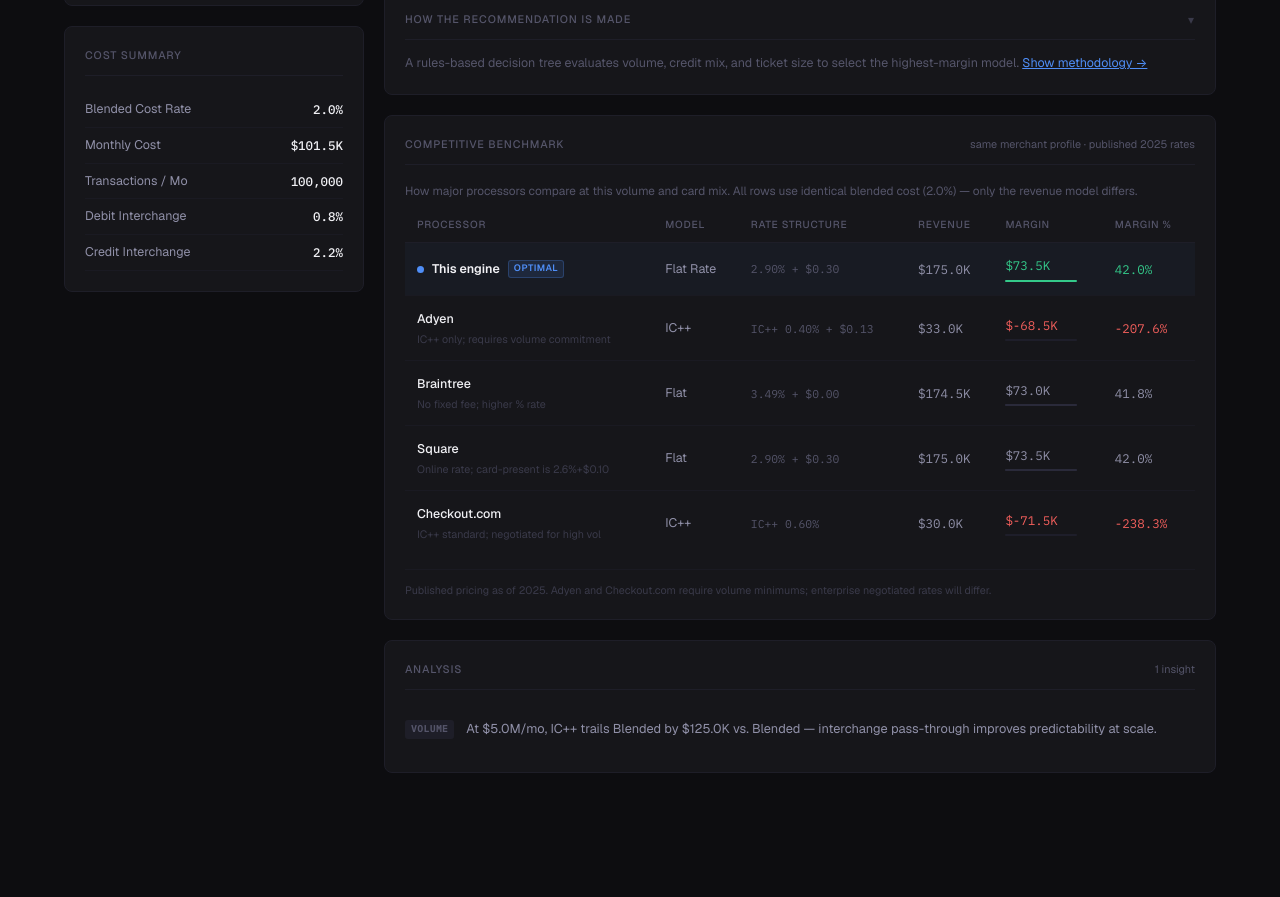
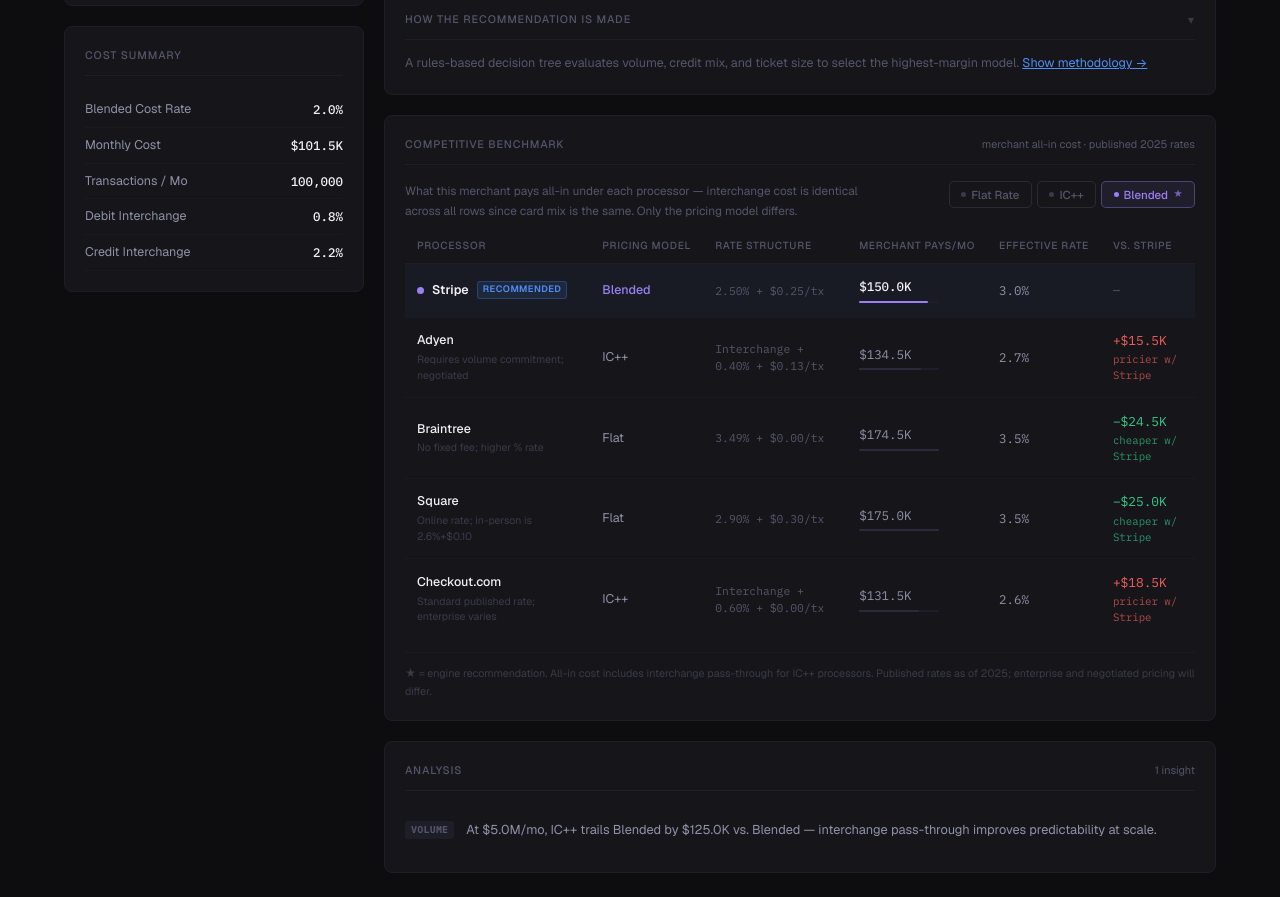
Before and after one commit to alxmak-cmd/card-pricing-engine, a React (Vite) app: page / in a window 1280 px wide. Shown: the part 680-1577 px from the top of the page. Before the commit the page ends 1485 px from the top, so only its background shows below. Built offline with nearby package versions, Linux system fonts and the light colour scheme.

Commit message:
Update App.jsx

```diff
--- a/src/App.jsx
+++ b/src/App.jsx
@@ -122,18 +122,63 @@
 
 // ── COMPETITIVE BENCHMARKS ────────────────────────────────────────────────────
 
-// Rates reflect published 2025 pricing for mid-market merchants
+// What the MERCHANT pays — all-in processing cost to the merchant.
+// For IC++ processors: merchant pays interchange + markup + fixed fees.
+// For flat-rate processors: merchant pays the flat % + fixed fee.
+// Interchange is the same for all (same card mix) — this is apples-to-apples.
 const COMPETITORS = [
-  { name: "Adyen",        model: "IC++", markup: 0.004, fixed: 0.13, note: "IC++ only; requires volume commitment" },
-  { name: "Braintree",    model: "Flat", rate: 0.0349,  fixed: 0.00, note: "No fixed fee; higher % rate" },
-  { name: "Square",       model: "Flat", rate: 0.029,   fixed: 0.30, note: "Online rate; card-present is 2.6%+$0.10" },
-  { name: "Checkout.com", model: "IC++", markup: 0.006, fixed: 0.00, note: "IC++ standard; negotiated for high vol" },
+  {
+    name: "Adyen",
+    pricingModel: "IC++",
+    // Merchant pays: interchange (pass-through) + 0.40% markup + $0.13/tx
+    markupPct: 0.004, fixedPerTx: 0.13,
+    rateDisplay: "Interchange + 0.40% + $0.13/tx",
+    note: "Requires volume commitment; negotiated",
+  },
+  {
+    name: "Braintree",
+    pricingModel: "Flat",
+    // Merchant pays: 3.49% flat, no fixed fee
+    flatPct: 0.0349, fixedPerTx: 0.00,
+    rateDisplay: "3.49% + $0.00/tx",
+    note: "No fixed fee; higher % rate",
+  },
+  {
+    name: "Square",
+    pricingModel: "Flat",
+    // Merchant pays: 2.9% + $0.30/tx (online)
+    flatPct: 0.029, fixedPerTx: 0.30,
+    rateDisplay: "2.90% + $0.30/tx",
+    note: "Online rate; in-person is 2.6%+$0.10",
+  },
+  {
+    name: "Checkout.com",
+    pricingModel: "IC++",
+    // Merchant pays: interchange + 0.60% markup, no fixed
+    markupPct: 0.006, fixedPerTx: 0.00,
+    rateDisplay: "Interchange + 0.60% + $0.00/tx",
+    note: "Standard published rate; enterprise varies",
+  },
 ];
 
-function computeCompetitorRevenue(comp, inputs) {
+// What a merchant pays to a competitor — their all-in monthly cost
+function computeMerchantCost(comp, inputs, ic) {
   const txCount = inputs.monthlyVolume / inputs.avgTransaction;
-  if (comp.model === "IC++") return inputs.monthlyVolume * comp.markup + txCount * (comp.fixed || 0);
-  return inputs.monthlyVolume * comp.rate + txCount * comp.fixed;
+  if (comp.pricingModel === "IC++") {
+    // Interchange (actual cost) + processor markup + fixed fees
+    return inputs.monthlyVolume * ic + inputs.monthlyVolume * comp.markupPct + txCount * comp.fixedPerTx;
+  }
+  // Flat rate — merchant pays the flat % + fixed, full stop
+  return inputs.monthlyVolume * comp.flatPct + txCount * comp.fixedPerTx;
+}
+
+// What a merchant pays to Stripe under a given model
+function computeStripeMerchantCost(model, inputs) {
+  const txCount = inputs.monthlyVolume / inputs.avgTransaction;
+  if (model === "Flat")    return inputs.monthlyVolume * PRICING.flatRate + txCount * PRICING.flatFixed;
+  if (model === "IC++")    return inputs.monthlyVolume * (computeBlendedCost(inputs) + PRICING.icppMarkup);
+  if (model === "Blended") return inputs.monthlyVolume * PRICING.blendedRate + txCount * PRICING.blendedFixed;
+  return 0;
 }
 
 // ── PRESETS ───────────────────────────────────────────────────────────────────
@@ -603,33 +648,31 @@
 
 // ── COMPETITIVE BENCHMARK ─────────────────────────────────────────────────────
 
-function CompetitiveBenchmark({ inputs, results }) {
-  const bc = computeBlendedCost(inputs);
+function CompetitiveBenchmark({ inputs, rec }) {
+  const [selectedModel, setSelectedModel] = useState(rec);
+  const ic = computeBlendedCost(inputs); // true interchange cost, same for everyone
 
-  // Find our engine's best margin and which model achieves it
-  const ourBestMargin = Math.max(...Object.values(results).map(r => r.margin));
-  const ourBestModel = Object.keys(results).find(k => results[k].margin === ourBestMargin);
-  const ourRevenue = results[ourBestModel].revenue;
+  // Stripe: what the merchant pays under the selected model
+  const stripeCost = computeStripeMerchantCost(selectedModel, inputs);
 
-  // Build competitor rows
+  // Competitors: what the merchant pays under each processor's model
   const compRows = COMPETITORS.map(comp => {
-    const revenue = computeCompetitorRevenue(comp, inputs);
-    const cost = inputs.monthlyVolume * bc;
-    const margin = revenue - cost;
-    const marginPct = revenue > 0 ? margin / revenue : 0;
-    return { ...comp, revenue, cost, margin, marginPct };
+    const merchantCost = computeMerchantCost(comp, inputs, ic);
+    const savings = merchantCost - stripeCost; // positive = merchant saves with Stripe
+    const savingsPct = merchantCost > 0 ? savings / merchantCost : 0;
+    return { ...comp, merchantCost, savings, savingsPct };
   });
 
-  const allMargins = [ourBestMargin, ...compRows.map(r => r.margin)];
-  const maxMargin = Math.max(...allMargins.filter(m => m > 0));
+  // Effective rate = total merchant cost / volume
+  const stripeEffectiveRate = stripeCost / inputs.monthlyVolume;
 
-  const rateStr = (comp) => comp.model === "IC++"
-    ? `IC++ ${(comp.markup * 100).toFixed(2)}%${comp.fixed ? ` + $${comp.fixed.toFixed(2)}` : ""}`
-    : `${(comp.rate * 100).toFixed(2)}% + $${comp.fixed.toFixed(2)}`;
+  // Max cost for bar scaling
+  const allCosts = [stripeCost, ...compRows.map(r => r.merchantCost)];
+  const maxCost = Math.max(...allCosts);
 
-  const ourRateStr = ourBestModel === "IC++" ? "IC++ 0.50%"
-    : ourBestModel === "Flat" ? "2.90% + $0.30"
-    : "2.50% + $0.25";
+  const stripeRateDisplay = selectedModel === "Flat" ? "2.90% + $0.30/tx"
+    : selectedModel === "IC++" ? "Interchange + 0.50% markup"
+    : "2.50% + $0.25/tx";
 
   const ColHeader = ({ children }) => (
     <th style={{
@@ -640,11 +683,47 @@
     }}>{children}</th>
   );
 
+  // Keep selectedModel in sync if rec changes (e.g. preset switch)
+  // but only if user hasn't manually changed it
+  const prevRec = useRef(rec);
+  useEffect(() => {
+    if (rec !== prevRec.current) {
+      setSelectedModel(rec);
+      prevRec.current = rec;
+    }
+  }, [rec]);
+
   return (
     <Panel>
-      <SectionHeader label="Competitive Benchmark" right="same merchant profile · published 2025 rates" />
-      <div style={{ fontSize: "0.74rem", color: "#55556a", marginBottom: "1rem", lineHeight: 1.65 }}>
-        How major processors compare at this volume and card mix. All rows use identical blended cost ({fmtPct(bc)}) — only the revenue model differs.
+      <SectionHeader label="Competitive Benchmark" right="merchant all-in cost · published 2025 rates" />
+
+      {/* Framing note + model selector */}
+      <div style={{ display: "flex", justifyContent: "space-between", alignItems: "flex-start", gap: "1rem", marginBottom: "1.1rem", flexWrap: "wrap" }}>
+        <div style={{ fontSize: "0.74rem", color: "#55556a", lineHeight: 1.65, maxWidth: "480px" }}>
+          What this merchant pays all-in under each processor — interchange cost is identical across all rows since card mix is the same. Only the pricing model differs.
+        </div>
+        {/* Model toggle */}
+        <div style={{ display: "flex", gap: "0.35rem", flexShrink: 0 }}>
+          {["Flat", "IC++", "Blended"].map(m => (
+            <button
+              key={m}
+              onClick={() => setSelectedModel(m)}
+              style={{
+                padding: "0.3rem 0.7rem", borderRadius: "5px", fontSize: "0.72rem",
+                fontWeight: 500, border: "1px solid",
+                borderColor: selectedModel === m ? MODEL_META[m].color + "60" : "#2a2a34",
+                background: selectedModel === m ? MODEL_META[m].color + "14" : "transparent",
+                color: selectedModel === m ? MODEL_META[m].color : "#55556a",
+                transition: "all 0.15s", cursor: "pointer",
+                display: "flex", alignItems: "center", gap: "5px",
+              }}
+            >
+              <div style={{ width: 5, height: 5, borderRadius: "50%", background: selectedModel === m ? MODEL_META[m].color : "#3a3a4a" }} />
+              {MODEL_META[m].label}
+              {m === rec && <span style={{ fontSize: "0.58rem", opacity: 0.7 }}>★</span>}
+            </button>
+          ))}
+        </div>
       </div>
 
       <div style={{ overflowX: "auto" }}>
@@ -652,63 +731,84 @@
           <thead>
             <tr>
               <ColHeader>Processor</ColHeader>
-              <ColHeader>Model</ColHeader>
+              <ColHeader>Pricing model</ColHeader>
               <ColHeader>Rate structure</ColHeader>
-              <ColHeader>Revenue</ColHeader>
-              <ColHeader>Margin</ColHeader>
-              <ColHeader>Margin %</ColHeader>
+              <ColHeader>Merchant pays/mo</ColHeader>
+              <ColHeader>Effective rate</ColHeader>
+              <ColHeader>vs. Stripe</ColHeader>
             </tr>
           </thead>
           <tbody>
-            {/* Engine row — always first */}
+            {/* Stripe row — pinned first */}
             <tr style={{ background: "rgba(79,142,247,0.04)" }}>
               <td style={{ padding: "0.85rem 0.75rem", borderBottom: "1px solid #1a1a22" }}>
                 <div style={{ display: "flex", alignItems: "center", gap: "0.5rem" }}>
-                  <div style={{ width: 7, height: 7, borderRadius: "50%", background: MODEL_META[ourBestModel].color, flexShrink: 0 }} />
-                  <span style={{ fontWeight: 600, color: "#f0f0f4", whiteSpace: "nowrap" }}>This engine</span>
-                  <span style={{
-                    fontSize: "0.58rem", background: "rgba(79,142,247,0.12)", color: "#4f8ef7",
-                    border: "1px solid rgba(79,142,247,0.25)", padding: "1px 5px",
-                    borderRadius: "3px", fontWeight: 700, letterSpacing: "0.05em", textTransform: "uppercase",
-                  }}>optimal</span>
+                  <div style={{ width: 7, height: 7, borderRadius: "50%", background: MODEL_META[selectedModel].color, flexShrink: 0 }} />
+                  <span style={{ fontWeight: 600, color: "#f0f0f4" }}>Stripe</span>
+                  {selectedModel === rec && (
+                    <span style={{
+                      fontSize: "0.58rem", background: "rgba(79,142,247,0.12)", color: "#4f8ef7",
+                      border: "1px solid rgba(79,142,247,0.25)", padding: "1px 5px",
+                      borderRadius: "3px", fontWeight: 700, letterSpacing: "0.05em", textTransform: "uppercase",
+                    }}>recommended</span>
+                  )}
                 </div>
               </td>
-              <td style={{ padding: "0.85rem 0.75rem", borderBottom: "1px solid #1a1a22", color: "#9090a8" }}>{MODEL_META[ourBestModel].label}</td>
-              <td style={{ padding: "0.85rem 0.75rem", borderBottom: "1px solid #1a1a22", fontFamily: "'IBM Plex Mono', monospace", fontSize: "0.71rem", color: "#55556a" }}>{ourRateStr}</td>
-              <td style={{ padding: "0.85rem 0.75rem", borderBottom: "1px solid #1a1a22", fontFamily: "'IBM Plex Mono', monospace", color: "#9090a8" }}>{fmt$(ourRevenue)}</td>
-              <td style={{ padding: "0.85rem 0.75rem", borderBottom: "1px solid #1a1a22", fontFamily: "'IBM Plex Mono', monospace", color: "#34c98a" }}>
-                <div>{fmt$(ourBestMargin)}</div>
-                <div style={{ width: "72px", height: "2px", background: "#1e1e2a", borderRadius: "2px", marginTop: "5px" }}>
-                  <div style={{ width: `${maxMargin > 0 ? (ourBestMargin / maxMargin) * 100 : 0}%`, height: "100%", background: "#34c98a", borderRadius: "2px" }} />
+              <td style={{ padding: "0.85rem 0.75rem", borderBottom: "1px solid #1a1a22", color: MODEL_META[selectedModel].color, fontWeight: 500 }}>
+                {MODEL_META[selectedModel].label}
+              </td>
+              <td style={{ padding: "0.85rem 0.75rem", borderBottom: "1px solid #1a1a22", fontFamily: "'IBM Plex Mono', monospace", fontSize: "0.71rem", color: "#55556a" }}>
+                {stripeRateDisplay}
+              </td>
+              <td style={{ padding: "0.85rem 0.75rem", borderBottom: "1px solid #1a1a22", fontFamily: "'IBM Plex Mono', monospace", fontWeight: 500, color: "#f0f0f4" }}>
+                <div>{fmt$(stripeCost)}</div>
+                <div style={{ width: "80px", height: "2px", background: "#1e1e2a", borderRadius: "2px", marginTop: "5px" }}>
+                  <div style={{ width: `${maxCost > 0 ? (stripeCost / maxCost) * 100 : 0}%`, height: "100%", background: MODEL_META[selectedModel].color, borderRadius: "2px" }} />
                 </div>
               </td>
-              <td style={{ padding: "0.85rem 0.75rem", borderBottom: "1px solid #1a1a22", fontFamily: "'IBM Plex Mono', monospace", color: "#34c98a" }}>
-                {fmtPct(ourBestMargin / ourRevenue)}
+              <td style={{ padding: "0.85rem 0.75rem", borderBottom: "1px solid #1a1a22", fontFamily: "'IBM Plex Mono', monospace", color: "#9090a8" }}>
+                {fmtPct(stripeEffectiveRate)}
+              </td>
+              <td style={{ padding: "0.85rem 0.75rem", borderBottom: "1px solid #1a1a22", fontFamily: "'IBM Plex Mono', monospace", color: "#55556a", fontSize: "0.72rem" }}>
+                —
               </td>
             </tr>
 
             {/* Competitor rows */}
             {compRows.map((comp, i) => {
-              const isPos = comp.margin >= 0;
-              const barW = maxMargin > 0 ? Math.max(0, comp.margin / maxMargin) * 100 : 0;
+              const merchantSaves = comp.savings > 0; // merchant saves money with Stripe
               const isLast = i === compRows.length - 1;
+              const barW = maxCost > 0 ? (comp.merchantCost / maxCost) * 100 : 0;
               return (
                 <tr key={comp.name}>
                   <td style={{ padding: "0.85rem 0.75rem", borderBottom: isLast ? "none" : "1px solid #1a1a22" }}>
                     <div style={{ fontWeight: 500, color: "#f0f0f4" }}>{comp.name}</div>
-                    <div style={{ fontSize: "0.67rem", color: "#3a3a4a", marginTop: "2px" }}>{comp.note}</div>
+                    <div style={{ fontSize: "0.66rem", color: "#3a3a4a", marginTop: "2px" }}>{comp.note}</div>
                   </td>
-                  <td style={{ padding: "0.85rem 0.75rem", borderBottom: isLast ? "none" : "1px solid #1a1a22", color: "#9090a8" }}>{comp.model}</td>
-                  <td style={{ padding: "0.85rem 0.75rem", borderBottom: isLast ? "none" : "1px solid #1a1a22", fontFamily: "'IBM Plex Mono', monospace", fontSize: "0.71rem", color: "#55556a" }}>{rateStr(comp)}</td>
-                  <td style={{ padding: "0.85rem 0.75rem", borderBottom: isLast ? "none" : "1px solid #1a1a22", fontFamily: "'IBM Plex Mono', monospace", color: "#9090a8" }}>{fmt$(comp.revenue)}</td>
-                  <td style={{ padding: "0.85rem 0.75rem", borderBottom: isLast ? "none" : "1px solid #1a1a22", fontFamily: "'IBM Plex Mono', monospace", color: isPos ? "#9090a8" : "#f25f5c" }}>
-                    <div>{fmt$(comp.margin)}</div>
-                    <div style={{ width: "72px", height: "2px", background: "#1e1e2a", borderRadius: "2px", marginTop: "5px" }}>
+                  <td style={{ padding: "0.85rem 0.75rem", borderBottom: isLast ? "none" : "1px solid #1a1a22", color: "#9090a8" }}>
+                    {comp.pricingModel}
+                  </td>
+                  <td style={{ padding: "0.85rem 0.75rem", borderBottom: isLast ? "none" : "1px solid #1a1a22", fontFamily: "'IBM Plex Mono', monospace", fontSize: "0.71rem", color: "#55556a" }}>
+                    {comp.rateDisplay}
+                  </td>
+                  <td style={{ padding: "0.85rem 0.75rem", borderBottom: isLast ? "none" : "1px solid #1a1a22", fontFamily: "'IBM Plex Mono', monospace", color: "#9090a8" }}>
+                    <div>{fmt$(comp.merchantCost)}</div>
+                    <div style={{ width: "80px", height: "2px", background: "#1e1e2a", borderRadius: "2px", marginTop: "5px" }}>
                       <div style={{ width: `${barW}%`, height: "100%", background: "#2a2a3a", borderRadius: "2px" }} />
                     </div>
                   </td>
-                  <td style={{ padding: "0.85rem 0.75rem", borderBottom: isLast ? "none" : "1px solid #1a1a22", fontFamily: "'IBM Plex Mono', monospace", color: isPos ? "#9090a8" : "#f25f5c" }}>
-                    {fmtPct(comp.marginPct)}
+                  <td style={{ padding: "0.85rem 0.75rem", borderBottom: isLast ? "none" : "1px solid #1a1a22", fontFamily: "'IBM Plex Mono', monospace", color: "#9090a8" }}>
+                    {fmtPct(comp.merchantCost / inputs.monthlyVolume)}
+                  </td>
+                  <td style={{ padding: "0.85rem 0.75rem", borderBottom: isLast ? "none" : "1px solid #1a1a22", fontFamily: "'IBM Plex Mono', monospace", fontSize: "0.8rem" }}>
+                    {merchantSaves ? (
+                      <span style={{ color: "#34c98a" }}>−{fmt$(comp.savings)}</span>
+                    ) : (
+                      <span style={{ color: "#f25f5c" }}>+{fmt$(Math.abs(comp.savings))}</span>
+                    )}
+                    <div style={{ fontSize: "0.67rem", color: merchantSaves ? "#34c98a" : "#f25f5c", opacity: 0.7, marginTop: "1px" }}>
+                      {merchantSaves ? "cheaper w/ Stripe" : "pricier w/ Stripe"}
+                    </div>
                   </td>
                 </tr>
               );
@@ -716,8 +816,9 @@
           </tbody>
         </table>
       </div>
+
       <div style={{ marginTop: "0.85rem", paddingTop: "0.75rem", borderTop: "1px solid #1a1a22", fontSize: "0.67rem", color: "#3a3a4a", lineHeight: 1.6 }}>
-        Published pricing as of 2025. Adyen and Checkout.com require volume minimums; enterprise negotiated rates will differ.
+        ★ = engine recommendation. All-in cost includes interchange pass-through for IC++ processors. Published rates as of 2025; enterprise and negotiated pricing will differ.
       </div>
     </Panel>
   );
@@ -913,7 +1014,7 @@
             <MethodologyPanel inputs={inputs} results={results} rec={rec} />
 
             {/* COMPETITIVE BENCHMARK */}
-            <CompetitiveBenchmark inputs={inputs} results={results} />
+            <CompetitiveBenchmark inputs={inputs} rec={rec} />
 
             {/* ENRICHED INSIGHTS */}
             <Panel>
```
